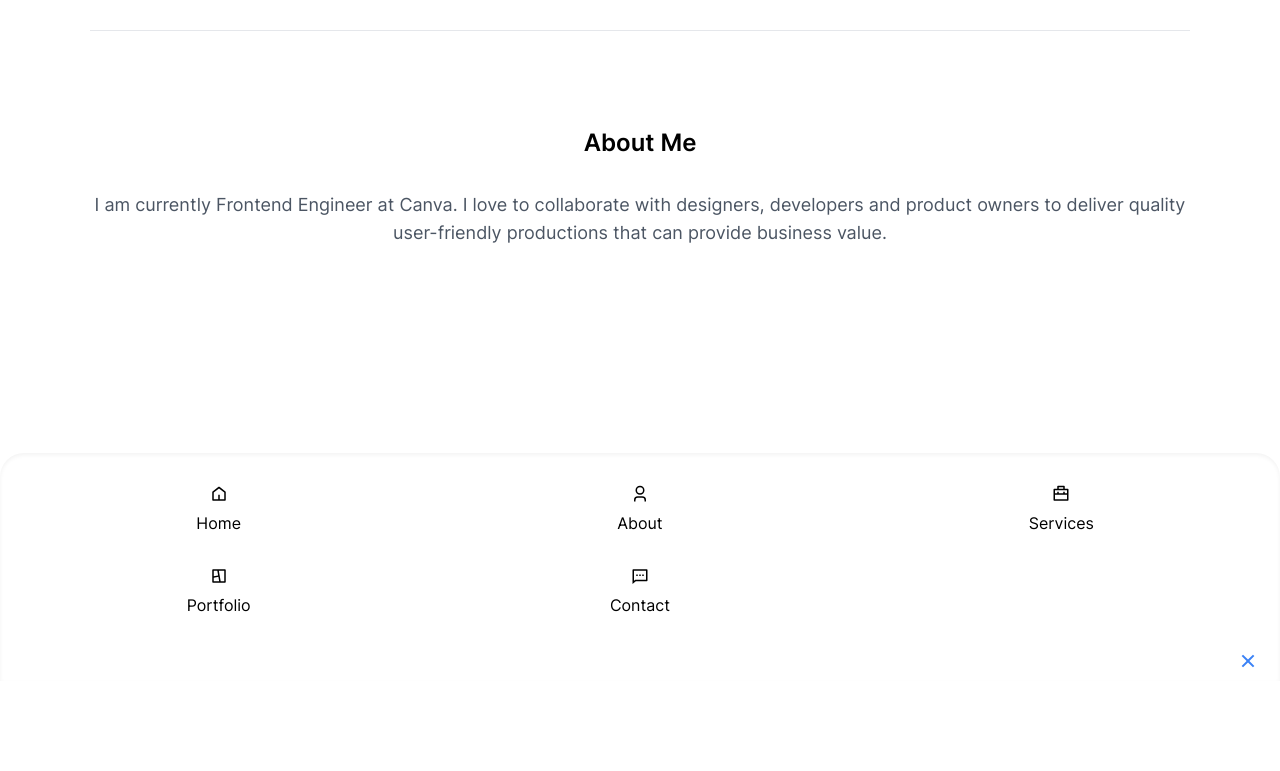
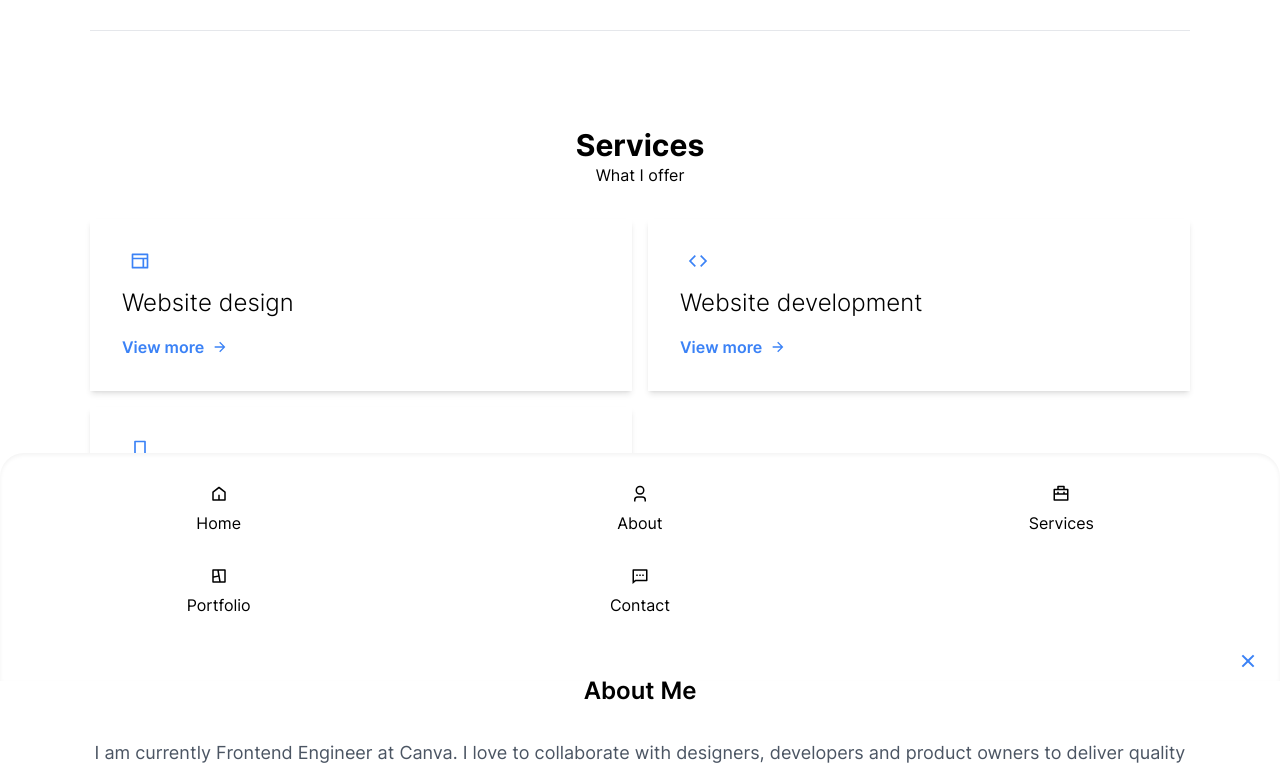
Before and after one commit to southojere/jeremysouthon-2022, a Next.js app: page / in a window 1280 px wide. Shown: the part 919-1690 px from the top of the page. Before the commit the page ends 1294 px from the top, so only its background shows below. Built offline with nearby package versions, Linux system fonts and the light colour scheme.

Commit message:
feat: service section & smooth scrolling

```diff
--- a/src/components/pages/home/Home.tsx
+++ b/src/components/pages/home/Home.tsx
@@ -7,6 +7,7 @@ import Seo from '@/components/Seo';
 import { AboutSection } from './About';
 import { IntroSection } from './Intro';
 import { PortfolioSection } from './Portfolio';
+import { ServicesSection } from './Services';
 
 export const Home = () => {
   return (
@@ -16,6 +17,7 @@ export const Home = () => {
       <main>
         <IntroSection />
         <PortfolioSection />
+        <ServicesSection />
         <AboutSection />
       </main>
     </Layout>
--- /dev/null
+++ b/src/components/pages/home/Services.tsx
@@ -0,0 +1,50 @@
+import * as React from 'react';
+import {
+  RiArrowRightLine,
+  RiCodeFill,
+  RiLayout6Line,
+  RiSmartphoneLine,
+} from 'react-icons/ri';
+
+import Button from '@/components/buttons/Button';
+
+type Service = {
+  title: string;
+  Icon: (props: { className: string }) => JSX.Element;
+};
+const services: Service[] = [
+  {
+    Icon: (props) => <RiLayout6Line {...props} />,
+    title: 'Website design',
+  },
+  {
+    Icon: (props) => <RiCodeFill {...props} />,
+    title: 'Website development',
+  },
+  {
+    Icon: (props) => <RiSmartphoneLine {...props} />,
+    title: 'App development',
+  },
+];
+export const ServicesSection = () => {
+  return (
+    <section id='services' className='layout mb-24'>
+      <div className='mb-8 text-center'>
+        <h2 className=''>Services</h2>
+        <span className=''>What I offer</span>
+      </div>
+      <div className='grid grid-cols-2 gap-4'>
+        {services.map((service) => (
+          <div key={`${service.title}-key`} className='flex-col p-8 shadow-md'>
+            <service.Icon className='pb-4 text-4xl text-primary-500' />
+            <h3 className='pb-4 font-light'>{service.title}</h3>
+            <Button variant='ghost' className='gap-2 p-0'>
+              View more
+              <RiArrowRightLine />
+            </Button>
+          </div>
+        ))}
+      </div>
+    </section>
+  );
+};
--- a/src/pages/_document.tsx
+++ b/src/pages/_document.tsx
@@ -14,7 +14,7 @@ class MyDocument extends Document {
 
   render() {
     return (
-      <Html lang='en'>
+      <Html lang='en' className='scroll-smooth'>
         <Head>
           <link
             rel='preload'
```
